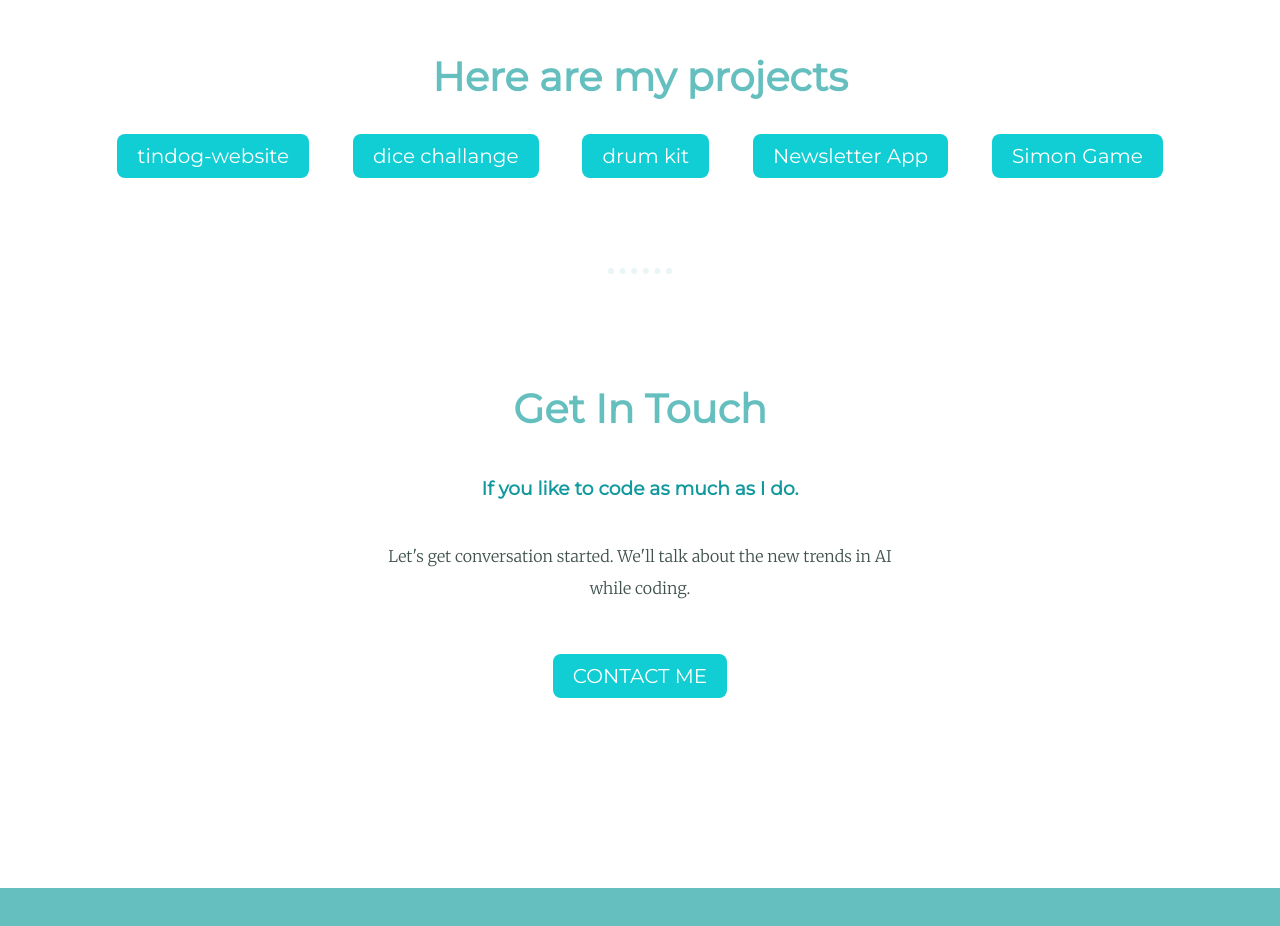
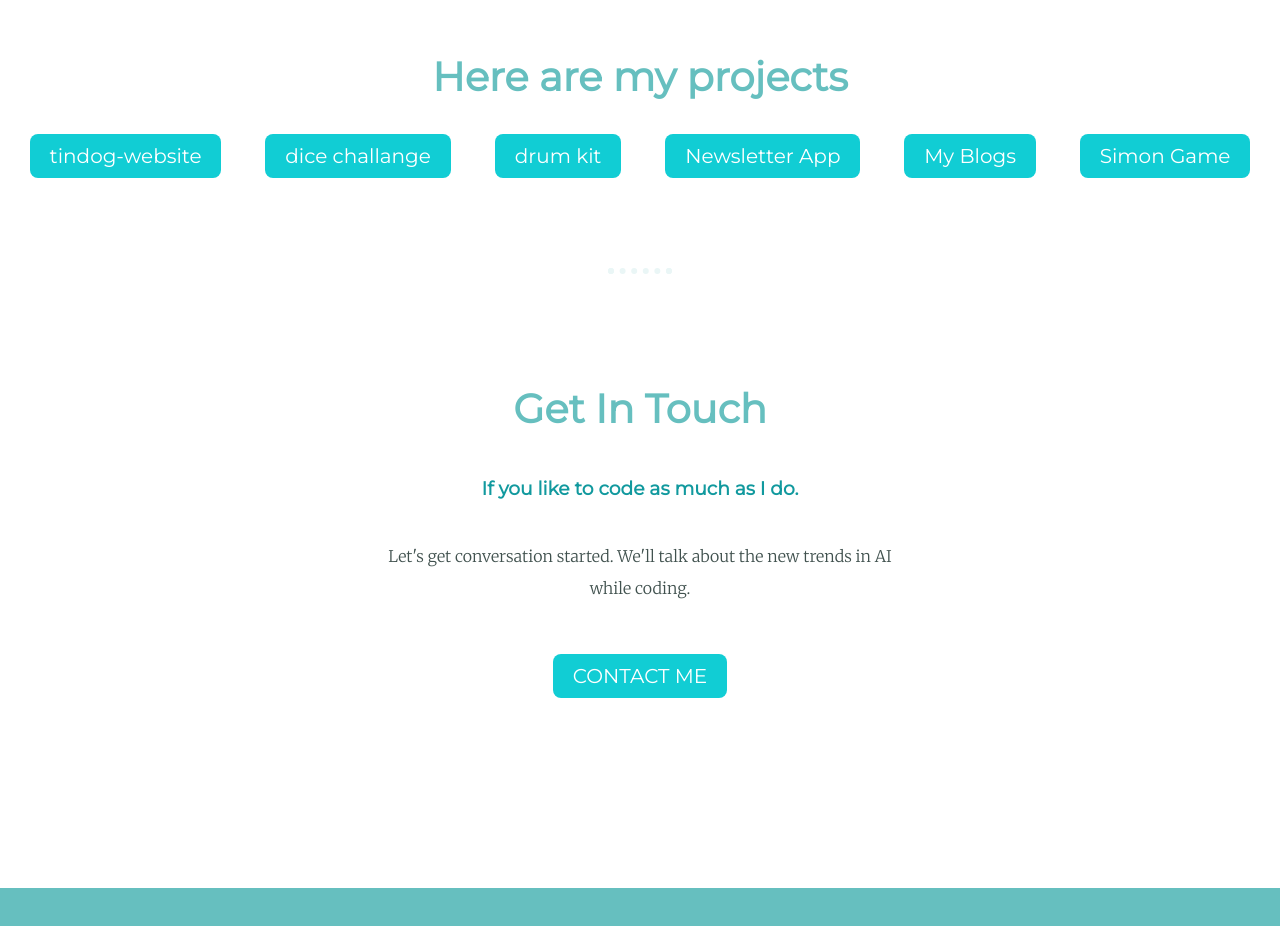
Before and after one commit to yashviradia/personal_website_1, a plain HTML site: page index.html in a window 1280 px wide. Shown: the part 2460-3386 px from the top of the page. Drawn offline with Linux system fonts and the light colour scheme.

Commit message:
add blog link

```diff
--- a/index.html
+++ b/index.html
@@ -51,6 +51,7 @@
       <a class="btn" href="https://yashviradia.github.io/dicee_website/" target="_blank">dice challange</a>
       <a class="btn" href="https://yashviradia.github.io/drumkit_website/" target="_blank">drum kit</a>
       <a class="btn" href="https://dry-sea-55125.herokuapp.com/" target="_blank">Newsletter App</a>
+      <a class="btn" href="https://yashviradia.blogspot.com/" target="_blank">My Blogs</a>
       <a class="btn" href="#">Simon Game</a>
       <hr>
 
```
